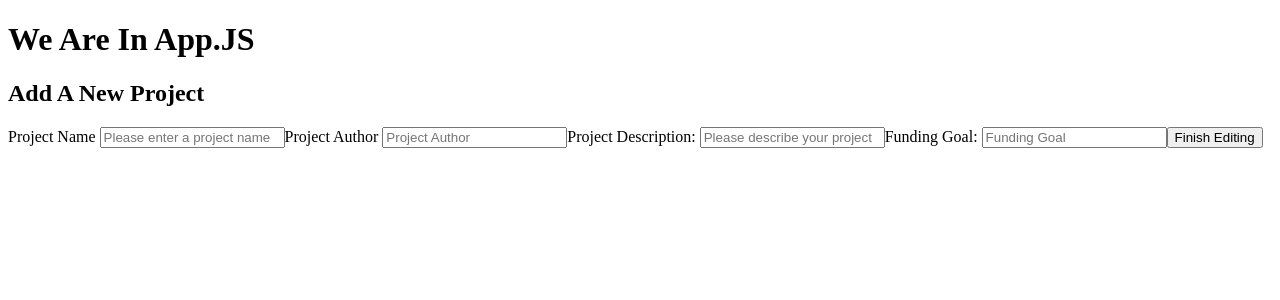
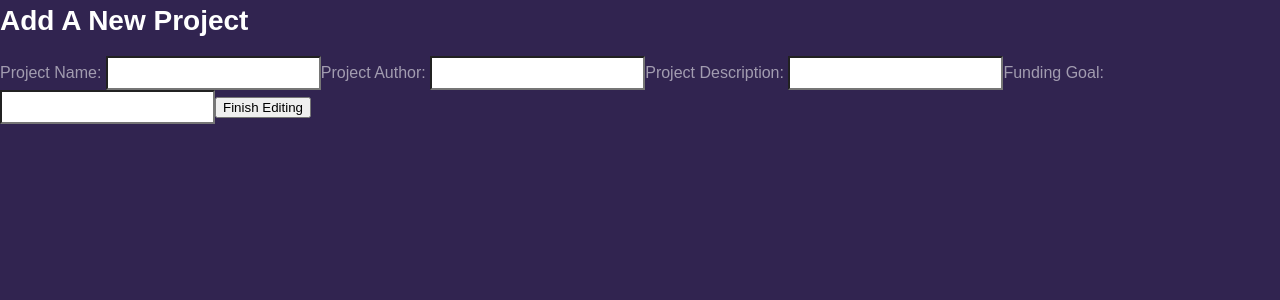
Before and after one commit to VR-Funding-Platform-tt19/Front-End, a React (Create React App) app in the folder vr-funding-app/: page /update-project/1 in a window 1280 px wide. Shown: the top 300 px of the page. Built offline with nearby package versions, Linux system fonts and the light colour scheme; no server answers.

Commit message:
fixed styles

```diff
--- a/vr-funding-app/src/App.js
+++ b/vr-funding-app/src/App.js
@@ -1,4 +1,6 @@
 import React from 'react'
+
+import './app.css'
 
 import { Switch, Route } from 'react-router-dom'
 
@@ -13,6 +15,7 @@ import ForgotPassword from './Component/ForgotPassword'
 import SignUp from './Component/SignUp'
 import UpdateProject from './Component/UpdateProject'
 import ProjectForm from './Component/ProjectForm'
+import MeetTheTeam from './Component/MeetTheTeam'
 
 function App() {
 
@@ -21,7 +24,7 @@ function App() {
   // Will need to add routing here
   return (
     <div className="App">
-      <h1>We Are In App.JS</h1>
+
 
       <Switch>
         {/* These are the main routes */}
@@ -35,6 +38,7 @@ function App() {
         {/* additional routes */}
         <Route exact path='/contact' component={ContactUs}/>
         <Route excact path='/reset-password' component={ForgotPassword}/>
+        <Route exact path='/about-us' component={MeetTheTeam}/>
       </Switch>
     </div>
   );
--- a/vr-funding-app/src/Component/Project.js
+++ b/vr-funding-app/src/Component/Project.js
@@ -43,13 +43,15 @@ const Project = (props) => {
     },[])
 
     const handleDeleteProject = (e) => {
+        console.log(projectData)
         e.preventDefault()
         axiosWithAuth()
-            .delete(`/projects/post/${id}`)
+            .delete(`/projects/post/16`)
                 .then((res)=>{
                     //set state
                     // setMainProjectData(res.data)
-                    history.push('/dashboard')
+                    // history.push('/dashboard')
+                    console.log(res.data)
                 })
                 .catch((error)=> {
                     console.log(error)
--- a/vr-funding-app/src/Component/ProjectCard.js
+++ b/vr-funding-app/src/Component/ProjectCard.js
@@ -18,7 +18,7 @@ const ProjectCard = (props) => {
 
     return (
         <div>
-            <h1>We are in Project Card</h1>
+
             <div onClick={()=> history.push(`/project/${project.projectid}`)}>
                 <h2>Project Name: {project.projectname}</h2>
                 <h3>Project Author: {project.author}</h3>
--- a/vr-funding-app/src/Component/ProjectDashboard.js
+++ b/vr-funding-app/src/Component/ProjectDashboard.js
@@ -47,7 +47,7 @@ const ProjectDashboard = (props) => {
 
     return (
         <div>
-            <h1>We are in ProjectDashboard</h1>
+            <h1>Welcome...</h1>
             {/* <h1>Welcome Back {userName} </h1> */}
             <button onClick={() => history.push('/project-form')}>Create a New Project</button>
             <div>
--- a/vr-funding-app/src/Component/UpdateProject.js
+++ b/vr-funding-app/src/Component/UpdateProject.js
@@ -25,11 +25,11 @@ const initialProjectValues = {
 const UpdateProject = () => {
     //SETTING INITIAL FORM STATE
     const [projectValues, setProjectValues] = useState(initialProjectValues)
-    // const [userId, setUserId]= useState(0)
+
+
     const {id} = useParams()
 
-    console.log(id)
-    console.log(projectValues)
+
 
     //USE EFFECT AXIOSWITHAUTH()CALL FOR ID
     useEffect(()=>{
@@ -59,12 +59,12 @@ const UpdateProject = () => {
             [event.target.name]: event.target.value
         })
     }
-
+    // put endpoint not working
     const handleSubmit = (event) =>{
         console.log(projectValues)
         event.preventDefault()
         axiosWithAuth()
-            .put(`projects/post/16`, projectValues)
+            .put('projects/post/16', projectValues)
                 .then(res=>{
                     console.log(res.data)
                     history.push('/dashboard')
@@ -75,23 +75,21 @@ const UpdateProject = () => {
 
     }
     return(
-        <>
+        <div>
             <form onSubmit={handleSubmit}>
                 <h2 className='form-title'>Add A New Project</h2>
-                <label>Project Name {' '}</label>
+                <label>Project Name: {' '}</label>
                 <input
                 name='projectname'
                 type='text'
-                placeholder='Please enter a project name'
                 defaultValue={projectValues.projectname}
                 onChange={handleChange}
                 />
 
-                <label>Project Author {' '}</label>
+                <label>Project Author: {' '}</label>
                 <input
                 name='author'
                 type='text'
-                placeholder='Project Author'
                 defaultValue={projectValues.author}
                 onChange={handleChange}
                 />
@@ -100,7 +98,6 @@ const UpdateProject = () => {
                 <input
                 name='description'
                 type='text'
-                placeholder='Please describe your project'
                 defaultValue={projectValues.description}
                 onChange={handleChange}
                 />
@@ -108,13 +105,13 @@ const UpdateProject = () => {
                 <label>Funding Goal: {' '}</label>
                 <input
                 name='fundedamt'
-                placeholder='Funding Goal'
+                type='number'
                 defaultValue={projectValues.fundedamt}
                 onChange={handleChange}
                 />
                 <button>Finish Editing</button>
             </form>
-        </>
+        </div>
     )
 }
 
```
